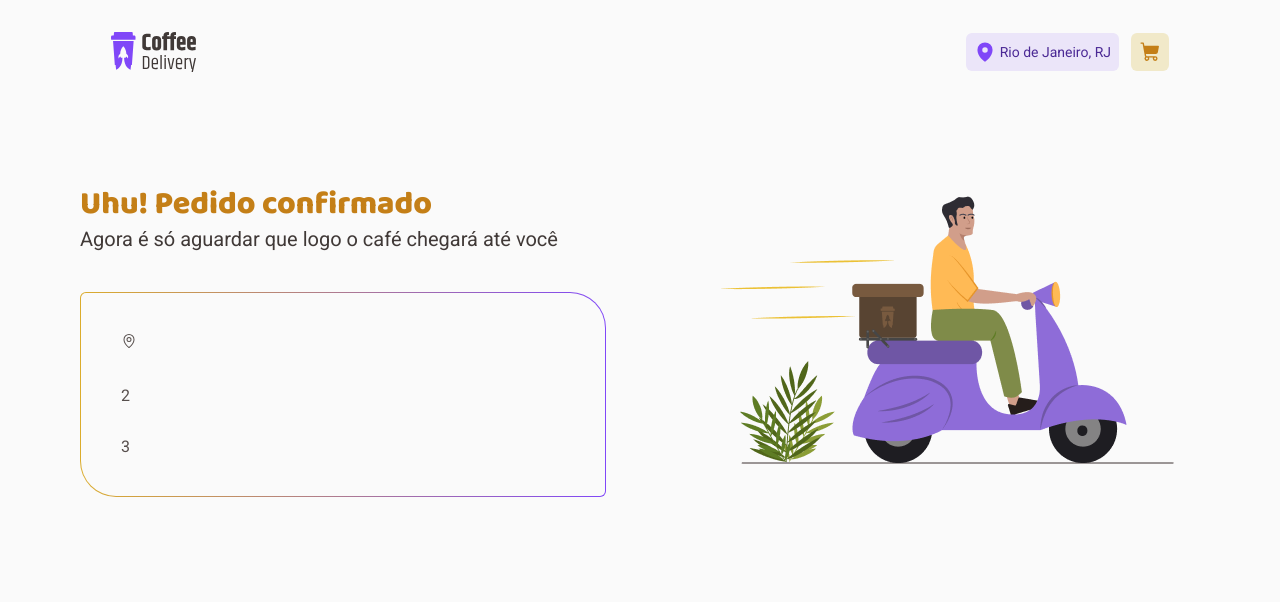
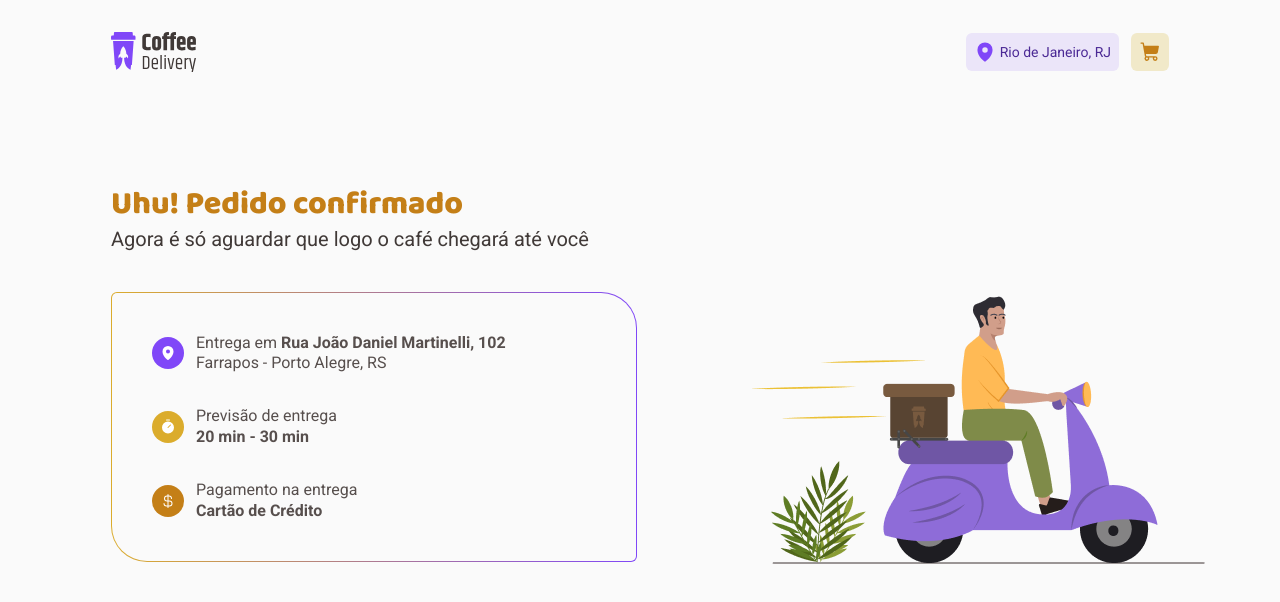
Before and after one commit to GabrielFSoares/coffee-delivery, a React (Vite) app: page /success in a window 1280 px wide. Shown: the top 602 px of the page. Built offline with nearby package versions, Linux system fonts and the light colour scheme; no server answers.

Commit message:
summary items component

```diff
--- a/src/App.tsx
+++ b/src/App.tsx
@@ -9,8 +9,15 @@ import { ItemsInCartContextProvider } from './contexts/ItemsInCartContext'
 import { CoffeeListContextProvider } from './contexts/CoffeeListContext'
 
 export function App() {
+  function componentDidMount() {
+    navigator.geolocation.getCurrentPosition(function (position) {
+      console.log(position)
+    })
+    return null
+  }
   return (
     <ThemeProvider theme={defaultTheme}>
+      {componentDidMount()}
       <BrowserRouter>
         <CoffeeListContextProvider>
           <ItemsInCartContextProvider>
--- a/src/pages/Success/components/summary-items/index.tsx
+++ b/src/pages/Success/components/summary-items/index.tsx
@@ -1,16 +1,59 @@
-import { MapPin } from '@phosphor-icons/react'
+import { CurrencyDollar, MapPin, Timer } from '@phosphor-icons/react'
 import { itemColorVariant } from '../../../Home/components/intro-items/style'
+import { SummaryItemsContainer } from './styles'
 
 interface SummaryItemsProps {
-  icon: 'MapPin'
+  icon: 'MapPin' | 'Timer' | 'CurrencyDollar'
   variant?: itemColorVariant
 }
 
-export function SummaryItems({ icon, variant }: SummaryItemsProps) {
+export function SummaryItems({ icon, variant = 'yellow' }: SummaryItemsProps) {
   function iconChange(icon: string) {
-    if (icon === 'ShoppingCart') {
-      return <MapPin size={16} />
+    if (icon === 'MapPin') {
+      return (
+        <div>
+          <span>
+            <MapPin size={16} weight="fill" />
+          </span>
+          <p>
+            Entrega em <span>Rua João Daniel Martinelli, 102</span> <br />
+            Farrapos - Porto Alegre, RS
+          </p>
+        </div>
+      )
+    }
+
+    if (icon === 'Timer') {
+      return (
+        <div>
+          <span>
+            <Timer size={16} weight="fill" />
+          </span>
+          <p>
+            Previsão de entrega <br />
+            <span>20 min - 30 min</span>
+          </p>
+        </div>
+      )
+    }
+
+    if (icon === 'CurrencyDollar') {
+      return (
+        <div>
+          <span>
+            <CurrencyDollar size={16} />
+          </span>
+          <p>
+            Pagamento na entrega <br />
+            <span>Cartão de Crédito</span>
+          </p>
+        </div>
+      )
     }
   }
-  return <div></div>
+  return (
+    <SummaryItemsContainer variant={variant}>
+      <span>{iconChange(icon)}</span>
+    </SummaryItemsContainer>
+  )
 }
--- a/src/pages/Success/components/summary-items/styles.ts
+++ b/src/pages/Success/components/summary-items/styles.ts
@@ -1,4 +1,32 @@
 import styled from 'styled-components'
 import { ItemsContainerProps } from '../../../Home/components/intro-items/style'
 
-export const SummaryItemsContainer = styled.div<ItemsContainerProps>``
+export const SummaryItemsContainer = styled.div<ItemsContainerProps>`
+  div {
+    display: flex;
+    align-items: center;
+    gap: 0.75rem;
+
+    > span {
+      display: flex;
+      align-items: center;
+
+      width: 2rem;
+      height: 2rem;
+      border-radius: 100%;
+      padding: 0.5rem;
+
+      background-color: ${(props) => props.theme[props.variant]};
+      color: ${(props) => props.theme.white};
+    }
+
+    p {
+      font-size: 1rem !important;
+      color: ${(props) => props.theme['base-text']};
+
+      span {
+        font-weight: bold;
+      }
+    }
+  }
+`
--- a/src/pages/Success/index.tsx
+++ b/src/pages/Success/index.tsx
@@ -1,6 +1,6 @@
 import { SuccessContainer } from './styles'
 import Illustration from '../../assets/Illustration.png'
-import { MapPin } from '@phosphor-icons/react'
+import { SummaryItems } from './components/summary-items'
 
 export function Success() {
   return (
@@ -9,13 +9,9 @@ export function Success() {
         <h1>Uhu! Pedido confirmado</h1>
         <p>Agora é só aguardar que logo o café chegará até você</p>
         <div>
-          <div>
-            <span>
-              <MapPin size={16} />
-            </span>
-          </div>
-          <div>2</div>
-          <div>3</div>
+          <SummaryItems icon="MapPin" variant="purple" />
+          <SummaryItems icon="Timer" />
+          <SummaryItems icon="CurrencyDollar" variant="yellow-dark" />
         </div>
       </div>
       <div>
--- a/src/pages/Success/styles.ts
+++ b/src/pages/Success/styles.ts
@@ -2,9 +2,13 @@ import styled from 'styled-components'
 
 export const SuccessContainer = styled.div`
   display: flex;
-  justify-content: center;
+  justify-content: space-between;
   gap: 6.375rem;
   margin-top: 5rem;
+
+  img {
+    margin-top: 6.25rem;
+  }
 
   div:nth-child(1) {
     h1 {
```
Also changed, not shown: 1 other file (tests, documents, lock files or other folders).
